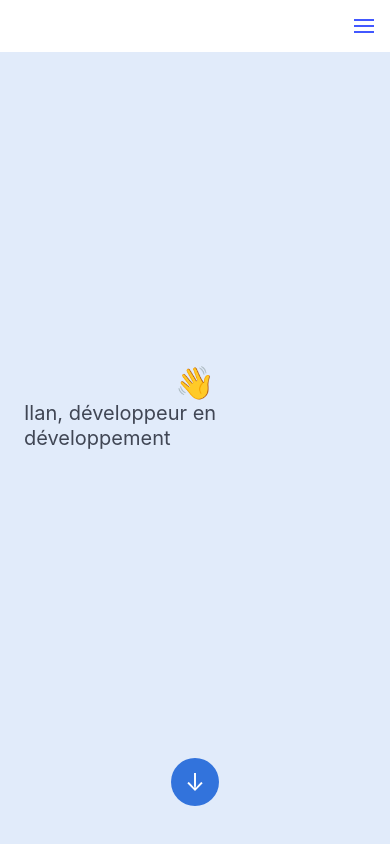
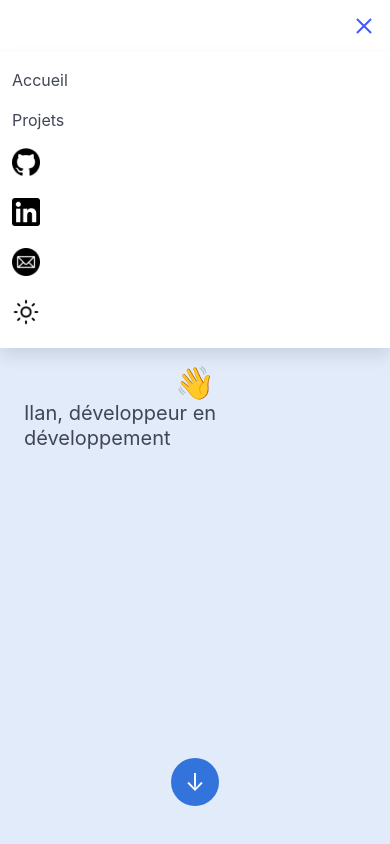
Before and after one commit to ivelter/portfolio, a Vue app: page /home in a window 390 px wide. Both pictures are taken after a click on the button "menu". Shown: the top 844 px of the page. Built offline with nearby package versions, Linux system fonts and the light colour scheme.

Commit message:
🎨Added responsive navbar

```diff
--- a/src/App.vue
+++ b/src/App.vue
@@ -2,6 +2,7 @@
 import { ref, type Ref } from 'vue'
 
 const darkMode: Ref<boolean> = ref(getDarkModeCookie() ?? userPrefersDarkMode());
+const mobileNavbarIsOpened: Ref<boolean> = ref(false);
 
 /**
  * Returns true if the user's browser is set to prefer dark mode
@@ -32,6 +33,10 @@ function toggleDarkMode() {
   darkMode.value = !darkMode.value;
   setDarkModeCookie();
 }
+
+function openCloseNavbarMobile() {
+  mobileNavbarIsOpened.value = !mobileNavbarIsOpened.value;
+}
 </script>
 
 <template>
@@ -43,7 +48,7 @@ function toggleDarkMode() {
 <!--            <img alt="event manager logo" src="@/assets/logo-eventmanager.png">-->
 <!--          </a>-->
 
-          <a role="button" class="navbar-burger" aria-label="menu" aria-expanded="false" data-target="navbarBasicExample">
+          <a @click="openCloseNavbarMobile" :class="{'is-active': mobileNavbarIsOpened}" role="button" class="navbar-burger" aria-label="menu" aria-expanded="false" data-target="navbarBasicExample">
             <span aria-hidden="true"></span>
             <span aria-hidden="true"></span>
             <span aria-hidden="true"></span>
@@ -51,7 +56,7 @@ function toggleDarkMode() {
           </a>
         </div>
 
-        <div id="navbarBasicExample" class="navbar-menu">
+        <div id="navbarBasicExample" :class="{'is-active': mobileNavbarIsOpened}" class="navbar-menu">
           <div class="navbar-start">
             <a @click="$router.push({name: 'home'})" class="navbar-item">
               Accueil
```
